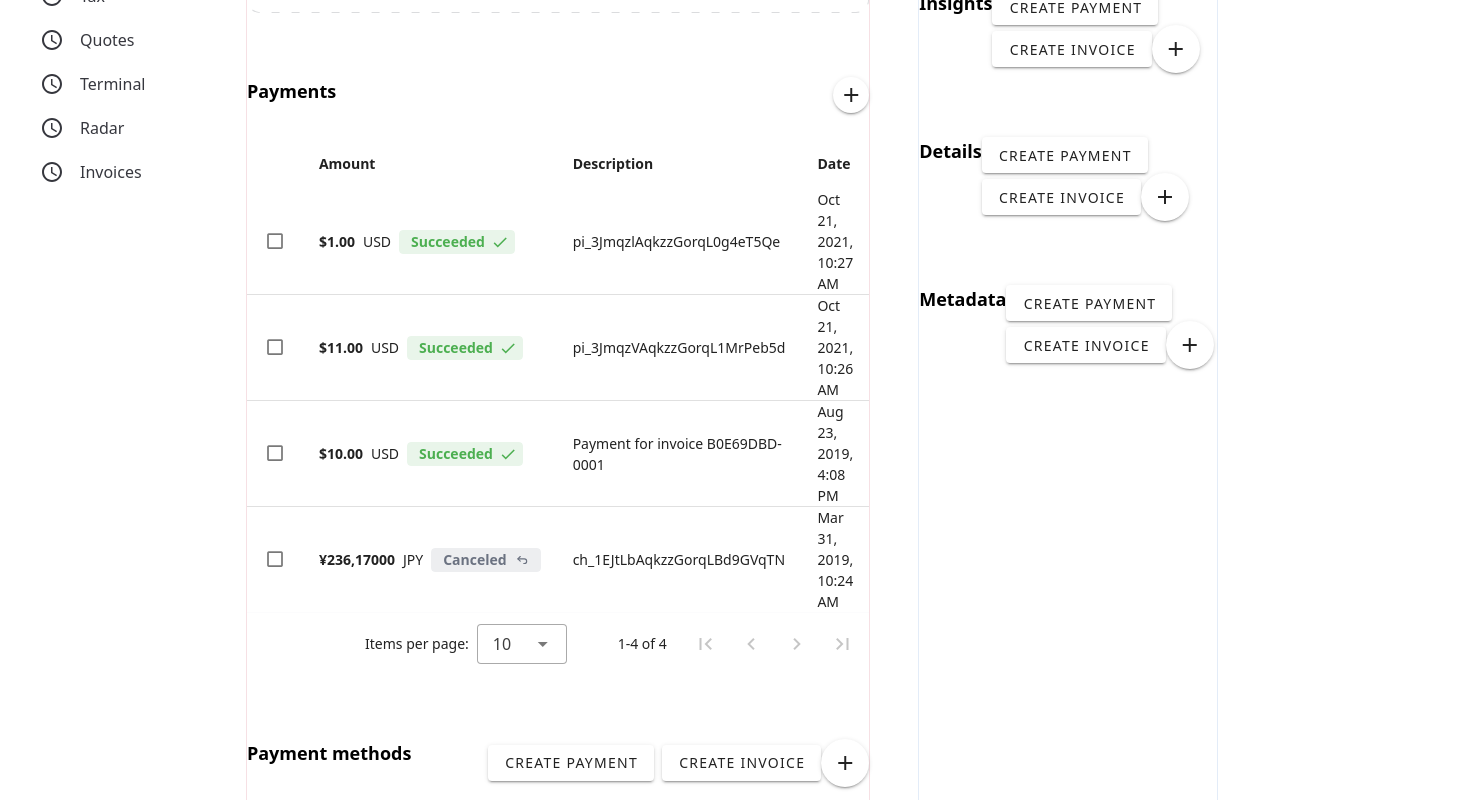
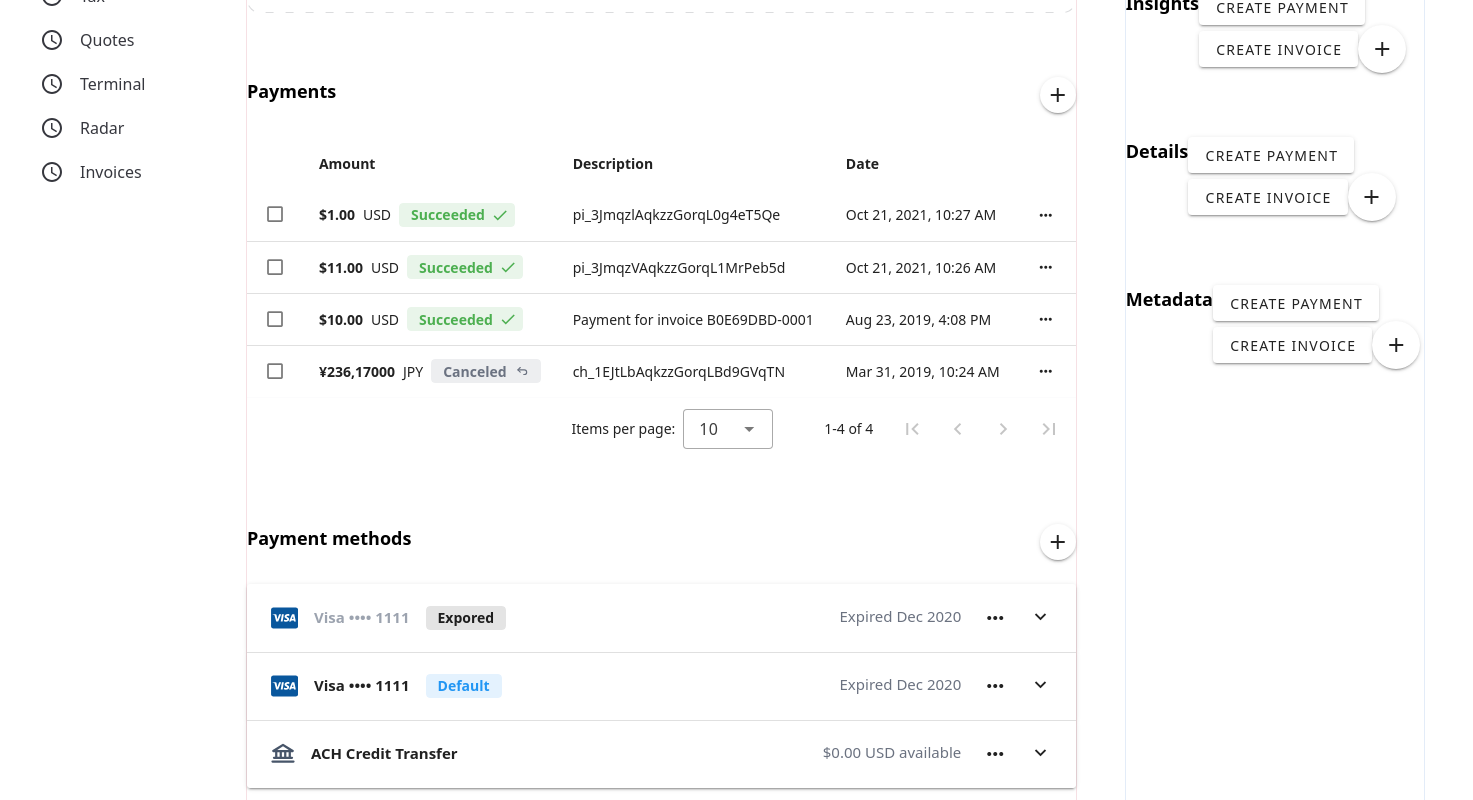
Before and after one commit to jaycethanks/demo-pages, a Vue app: page /customers in a window 1280 px wide. Shown: the part 480-1280 px from the top of the page, 1473 px wide, since content can reach past the window. Built offline with nearby package versions, Linux system fonts and the light colour scheme.

Commit message:
feat: add PaymentMethods comp

```diff
--- /dev/null
+++ b/src/components/Icons/BankSvgIcon.vue
@@ -0,0 +1,14 @@
+<template>
+  <svg xmlns="http://www.w3.org/2000/svg" width="1em" height="1em" viewBox="0 0 256 256">
+    <path
+      fill="currentColor"
+      d="M24 108h20v48H32a12 12 0 0 0 0 24h192a12 12 0 0 0 0-24h-12v-48h20a12 12 0 0 0 6.29-22.22l-104-64a12 12 0 0 0-12.58 0l-104 64A12 12 0 0 0 24 108m44 0h24v48H68Zm72 0v48h-24v-48Zm48 48h-24v-48h24ZM128 46.09L189.6 84H66.4ZM252 208a12 12 0 0 1-12 12H16a12 12 0 0 1 0-24h224a12 12 0 0 1 12 12"
+    ></path>
+  </svg>
+</template>
+
+<script lang="ts">
+export default {
+  name: 'PhBankBold'
+}
+</script>
--- a/src/views/CustomersView/components/PaymentMethods.vue
+++ b/src/views/CustomersView/components/PaymentMethods.vue
@@ -1,13 +1,97 @@
 <script lang="ts" setup>
 import Heading from '@/components/Heading.vue'
 import SectionCard from '@/components/SectionCard.vue'
+import VisaSvgIcon from '@/components/Icons/VisaSvgIcon.vue'
+import BankSvgIcon from '@/components/Icons/BankSvgIcon.vue'
+
+enum Status {
+  Expired,
+  Default,
+  None
+}
+type Record = {
+  id: number
+  isVisa: boolean
+  status: Status
+  textContent: string
+  date: string
+}
+
+const paymentRecords: Record[] = [
+  {
+    id: 1,
+    isVisa: true,
+    status: Status.Expired,
+    date: 'Expired Dec 2020',
+    textContent: 'Visa •••• 1111'
+  },
+  {
+    id: 2,
+    isVisa: true,
+    status: Status.Default,
+    date: 'Expired Dec 2020',
+    textContent: 'Visa •••• 1111'
+  },
+  {
+    id: 3,
+    isVisa: false,
+    status: Status.None,
+    date: '$0.00 USD available',
+    textContent: 'ACH Credit Transfer'
+  }
+]
 </script>
 <template>
   <SectionCard>
     <Heading title="Payment methods">
-      <v-btn class="mr-2"><span>Create payment</span></v-btn>
-      <v-btn><span>Create invoice</span></v-btn>
-      <v-btn icon="mdi-plus"></v-btn>
+      <v-btn density="comfortable" icon="mdi-plus"></v-btn>
     </Heading>
+
+    <v-expansion-panels>
+      <v-expansion-panel
+        v-for="{ id, date, isVisa, status, textContent } in paymentRecords"
+        :key="id"
+      >
+        <v-expansion-panel-title>
+          <template v-slot:default="{ expanded }">
+            <div class="flex items-center justify-between w-full pr-4">
+              <!-- title slot left part -->
+              <div class="left inline-flex items-center gap-4">
+                <VisaSvgIcon v-if="isVisa" class="text-2xl text-[#09579d]" />
+                <BankSvgIcon v-else class="text-2xl text-slate-600" />
+                <span
+                  class="font-semibold"
+                  :class="{ 'text-gray-400': status === Status.Expired }"
+                  >{{ textContent }}</span
+                >
+                <v-chip
+                  label
+                  density="compact"
+                  :color="status === Status.Default ? 'blue' : 'lightgrey'"
+                  v-if="status !== Status.None"
+                >
+                  <span class="font-semibold">{{
+                    status === Status.Default ? 'Default' : 'Expored'
+                  }}</span>
+                </v-chip>
+              </div>
+              <!-- title slot right part -->
+              <div class="right">
+                <span class="text-gray-500 mr-4">{{ date }}</span>
+                <v-btn
+                  @click.stop
+                  density="comfortable"
+                  variant="text"
+                  icon="mdi-dots-horizontal"
+                ></v-btn>
+              </div>
+            </div>
+          </template>
+        </v-expansion-panel-title>
+        <v-expansion-panel-text>
+          <p>SOME DETAIL LATER MAYBE...</p>
+        </v-expansion-panel-text>
+      </v-expansion-panel>
+    </v-expansion-panels>
   </SectionCard>
 </template>
--- a/src/views/CustomersView/components/Payments.vue
+++ b/src/views/CustomersView/components/Payments.vue
@@ -10,7 +10,8 @@ const selected = ref([])
 const headers = [
   { title: 'Amount', key: 'amount' },
   { title: 'Description', key: 'description' },
-  { title: 'Date', key: 'date' }
+  { title: 'Date', key: 'date' },
+  { title: '', key: 'actions', sortable: false }
 ]
 const items = [
   {
@@ -80,6 +81,15 @@ const items = [
           <SucceedChip v-if="value.succeed" class="ml-2" /><CanceledChip v-else class="ml-2" />
         </td>
       </template>
+      <template v-slot:item.description="{ value }">
+        <span class="whitespace-nowrap">{{ value }}</span>
+      </template>
+      <template v-slot:item.date="{ value }">
+        <span class="whitespace-nowrap">{{ value }}</span>
+      </template>
+      <template v-slot:item.actions="{ item }">
+        <v-btn density="comfortable" variant="text" size="small" icon="mdi-dots-horizontal"></v-btn>
+      </template>
     </v-data-table>
   </SectionCard>
 </template>
```
